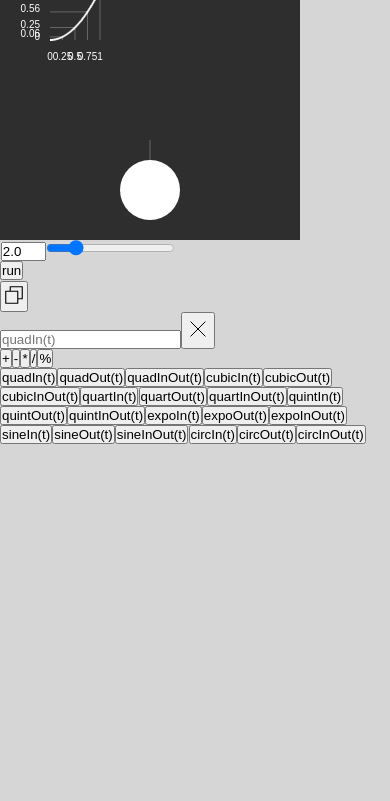
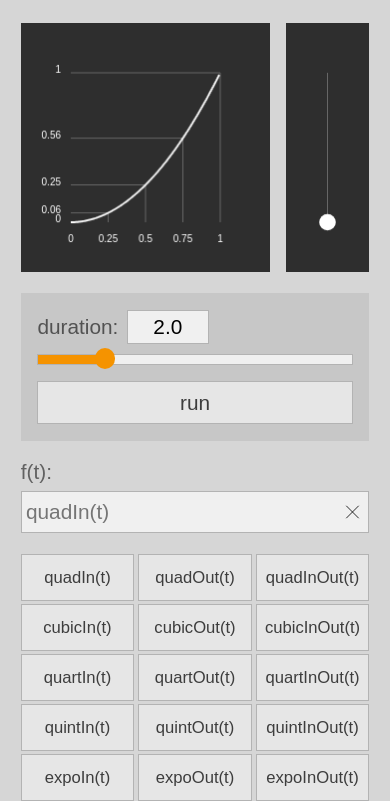
Before and after one commit to roukara/ease-ease, a website built with Vite: page index.html in a window 390 px wide. Shown: the part 101-902 px from the top of the page. Before the commit the page ends 844 px from the top, so only its background shows below. Built offline with nearby package versions, Linux system fonts and the light colour scheme.

Commit message:
add: mobile対応

```diff
--- a/index.html
+++ b/index.html
@@ -54,7 +54,7 @@
                   step="0.01"
                   value="2.0"
                   data-active-color="#f59300"
-                  data-base-color="#f5f5f5"
+                  data-base-color="#f0f0f0"
                 >
               </div>
               <button class="animation__button button">run</button>
@@ -67,6 +67,7 @@
                 <svg width="24" height="24" viewBox="0 0 24 24" class="copy__button-icon" fill="none" xmlns="http://www.w3.org/2000/svg">
                   <path d="M20.25 3.1875H8.25C8.10082 3.1875 7.95774 3.24676 7.85225 3.35225C7.74676 3.45774 7.6875 3.60082 7.6875 3.75V7.6875H3.75C3.60082 7.6875 3.45774 7.74676 3.35225 7.85225C3.24676 7.95774 3.1875 8.10082 3.1875 8.25V20.25C3.1875 20.3992 3.24676 20.5423 3.35225 20.6477C3.45774 20.7532 3.60082 20.8125 3.75 20.8125H15.75C15.8992 20.8125 16.0423 20.7532 16.1477 20.6477C16.2532 20.5423 16.3125 20.3992 16.3125 20.25V16.3125H20.25C20.3992 16.3125 20.5423 16.2532 20.6477 16.1477C20.7532 16.0423 20.8125 15.8992 20.8125 15.75V3.75C20.8125 3.60082 20.7532 3.45774 20.6477 3.35225C20.5423 3.24676 20.3992 3.1875 20.25 3.1875ZM15.1875 19.6875H4.3125V8.8125H15.1875V19.6875ZM19.6875 15.1875H16.3125V8.25C16.3125 8.10082 16.2532 7.95774 16.1477 7.85225C16.0423 7.74676 15.8992 7.6875 15.75 7.6875H8.8125V4.3125H19.6875V15.1875Z" fill="black"/>
                 </svg>
+                <div class="copy__tooltip">copy</div>
               </button>
             </div>
           </div>
--- a/src/styles/style.scss
+++ b/src/styles/style.scss
@@ -13,7 +13,11 @@ html, body {
 }
 
 html {
+  font-size: calc(100vw / 375);
+
+  @include desktop {
     font-size: calc(100vw / 1920);
+  }
 }
 
 body {
@@ -42,6 +46,7 @@ button {
 
 .app {
   width: 100%;
+  padding: 40rem 20rem;
 
   @include desktop {
     padding: 40rem 80rem;
@@ -50,15 +55,15 @@ button {
 
 .header {
   width: 100%;
-
-  @include desktop {
   display: flex;
   justify-content: space-between;
   align-items: center;
 }
-}
 
 .header__title {
+  font-size: 39rem;
+  transform: translateX(-2rem);
+
   @include desktop {
     font-size: 49rem;
     transform: translateX(-4rem);
@@ -66,51 +71,65 @@ button {
 }
 
 .header__link {
+  width: 30rem;
+  height: 30rem;
+  transform: translateX(2rem);
+
   @include desktop {
+    width: 40rem;
+    height: 40rem;
     transform: translateX(4rem);
   }
 }
 
 .header__link-icon {
-  @include desktop {
-    width: 40rem;
-    height: 40rem;
-  }
+  width: 100%;
+  height: 100%;
 }
 
 .container {
+  width: 100%;
+  margin-top: 40rem;
+
   @include desktop {
-    width: 100%;
     margin-top: calc(var(--vh, 1vh) * (80 / 9.69));
     display: flex;
   }
 }
 
 .canvas-container {
-  @include desktop {
   display: flex;
-  }
 }
 
 .graph-canvas {
+  width: 240rem;
+  height: 240rem;
+  background-color: $color-canvas;
+
   @include desktop {
     width: 720rem;
     height: 720rem;
-    background-color: $color-canvas;
   }
 }
 
 .animation-canvas {
+  width: 80rem;
+  height: 240rem;
+  margin-left: 15rem;
+  background-color: $color-canvas;
+
   @include desktop {
     width: 240rem;
     height: 720rem;
     margin-left: 36rem;
-    background-color: $color-canvas;
   }
 }
 
 .interface-container {
+  margin-top: 20rem;
+
   @include desktop {
+    margin-top: 0;
     margin-left: 64rem;
   }
 }
@@ -122,46 +141,47 @@ button {
 }
 
 .animation {
+  width: 100%;
+  padding: 16rem;
+  background-color: $color-animation-container;
+
   @include desktop {
     display: flex;
     flex-direction: column;
     justify-content: space-between;
     width: 368rem;
     height: 160rem;
-    padding: 16rem;
-    background-color: $color-animation-container;
   }
 }
 
 .duration__label {
+  font-size: 20rem;
+  color: $color-animation-label;
+
   @include desktop {
     font-size: 25rem;
   }
 }
 
 .duration__input {
-  @include desktop {
+  font-size: 20rem;
   padding: 4rem 8rem;
-    font-size: 20rem;
   text-align: center;
   background-color: $color-input;
   border: 1px solid $color-border;
   margin-left: 8rem;
 }
-}
 
 .duration__range {
-  @include desktop {
+  width: 100%;
   display: block;
   margin-top: 10rem;
-    width: 100%;
   -webkit-appearance: none;
   appearance: none;
   cursor: pointer;
   background-color: $color-range;
   border: 1px solid $color-border;
   height: 10rem;
-  }
 }
 
 .duration__range::-webkit-slider-thumb {
@@ -184,18 +204,25 @@ button {
 }
 
 .animation__button {
-  @include desktop {
-    font-size: 25rem;
+  font-size: 20rem;
   width: 100%;
   padding: 8rem 0;
+  margin-top: 16rem;
   background-color: $color-button;
   color: $color-button-text;
   border: 1px solid $color-border;
+
+  @include desktop {
+    margin-top: 0;
+    font-size: 25rem;
   }
 }
 
 .copy {
+  display: none;
+
   @include desktop {
+    display: block;
     position: relative;
     width: 316rem;
     height: 160rem;
@@ -252,35 +279,56 @@ button {
   }
 }
 
+.copy__tooltip {
+  @include desktop {
+    font-size: 12rem;
+    color: $color-black;
+    visibility: hidden;
+  }
+}
+
+.copy__tooltip.is-show {
+  visibility: visible;
+}
+
 .function {
+  width: 100%;
+  margin-top: 20rem;
+
   @include desktop {
     margin-top: 40rem;
-    width: 100%;
   }
 }
 
 .function__label {
+  font-size: 20rem;
+
   @include desktop {
     font-size: 25rem;
   }
 }
 
 .function__input-wrapper {
-  @include desktop {
   position: relative;
   width: 100%;
+  margin-top: 8rem;
+
+  @include desktop {
     margin-top: 10rem;
   }
 }
 
 .function__input {
-  @include desktop {
   width: 100%;
-    padding: 12rem 8rem;
-    font-size: 25rem;
+  padding: 8rem 4rem;
+  font-size: 20rem;
   background-color: $color-input;
   border: 1px solid $color-border;
   color: $color-black;
+
+  @include desktop {
+    padding: 12rem 8rem;
+    font-size: 25rem;
   }
 }
 
@@ -289,73 +337,97 @@ button {
 }
 
 .function__clear-button {
-  @include desktop {
   position: absolute;
   top: 50%;
+  right: 4rem;
+  width: 24rem;
+  height: 24rem;
+  transform: translateY(-50%);
+  background-color: transparent;
+  border: none;
+
+  @include desktop {
     right: 10rem;
-    transform: translateY(-50%);
     width: 32rem;
     height: 32rem;
-    background-color: transparent;
-    border: none;
   }
 }
 
 .function__clear-icon {
-  @include desktop {
   width: 100%;
   height: 100%;
 }
-}
 
 .function__button-wrapper {
+  display: flex;
+  flex-direction: column;
+  margin-top: 20rem;
+
   @include desktop {
-    display: flex;
+    flex-direction: row;
     margin-top: 30rem;
   }
 }
 
 .function__operator-button-wrapper {
-  @include desktop {
+  order: 2;
   height: fit-content;
   display: grid;
+  grid-template-columns: repeat(3, 1fr);
+  gap: 3rem 4rem;
+  margin-top: 3rem;
+
+  @include desktop {
+    order: 1;
+    margin-top: 0;
     grid-template-columns: repeat(2, 1fr);
     gap: 10rem 12rem;
   }
 }
 
 .function__operator-button {
-  @include desktop {
   display: grid;
   place-items: center;
+  font-size: 16rem;
+  padding: 12rem 0;
+  background-color: $color-button;
+  border: 1px solid $color-border;
+  color: $color-button-text;
+
+  @include desktop {
     width: 84rem;
     height: 52rem;
     font-size: 25rem;
-    background-color: $color-button;
-    border: 1px solid $color-border;
-    color: $color-button-text;
   }
 }
 
 .function__easing-button-wrapper {
-  @include desktop {
-    margin-left: 40rem;
+  order: 1;
   height: fit-content;
   display: grid;
   grid-template-columns: repeat(3, 1fr);
+  gap: 3rem 4rem;
+
+  @include desktop {
+    order: 2;
+    margin-left: 40rem;
     gap: 10rem 12rem;
   }
 }
 
 .function__easing-button {
-  @include desktop {
   display: grid;
   place-items: center;
+  font-size: 16rem;
+  padding: 12rem 0;
+  background-color: $color-button;
+  border: 1px solid $color-border;
+  color: $color-button-text;
+
+  @include desktop {
     width: 152rem;
     height: 52rem;
-    background-color: $color-button;
-    border: 1px solid $color-border;
+    padding: 0;
     font-size: 20rem;
-    color: $color-button-text
   }
 }
```
Lines whose indentation alone changed are shown as unchanged.
